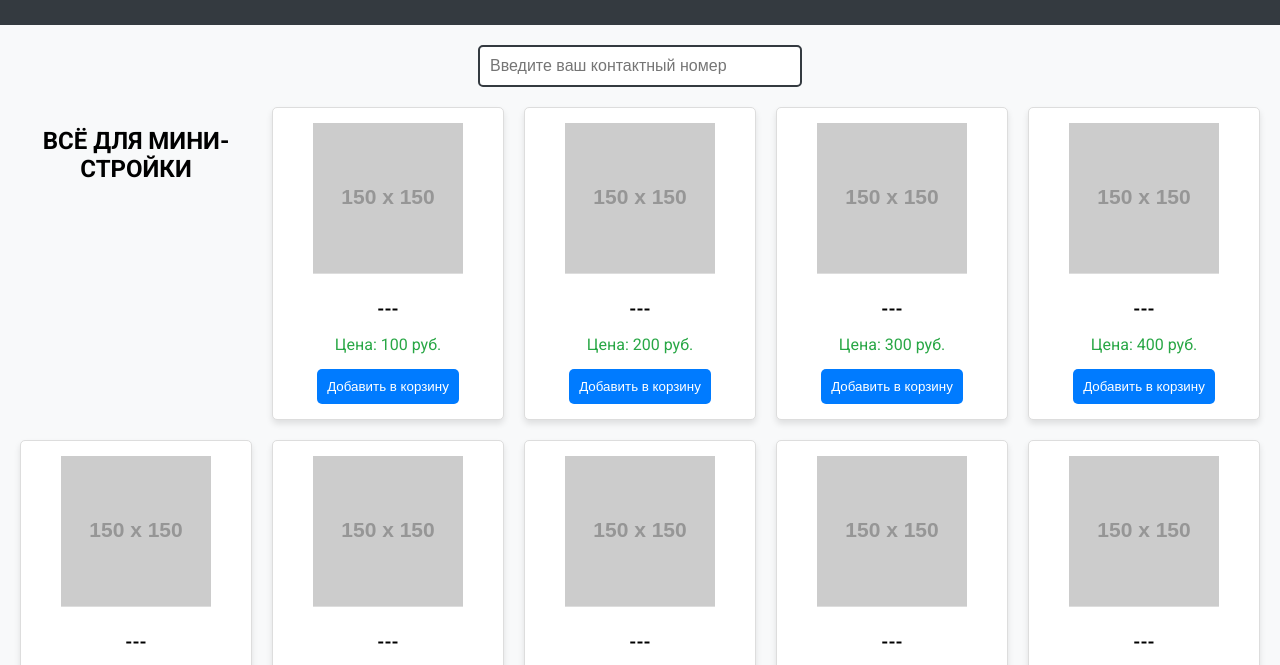
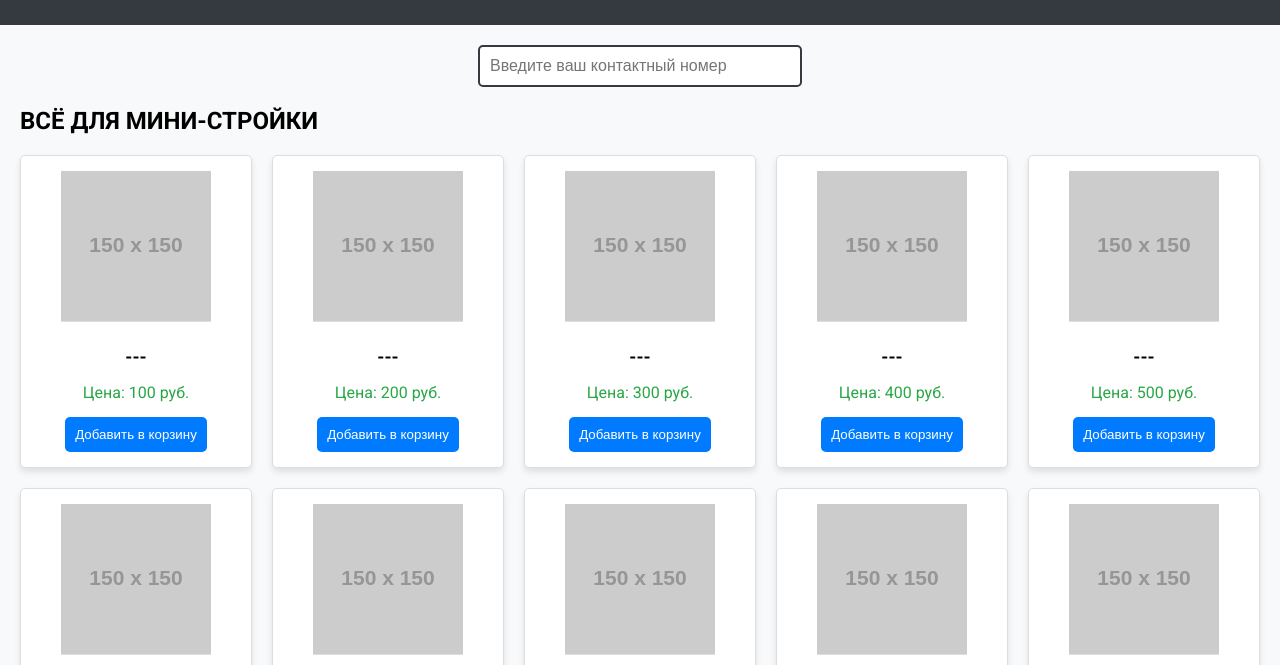
Before and after one commit to Closhade/JoyfulleaF, a plain HTML site: page index.html in a window 1280 px wide. Shown: the part 126-791 px from the top of the page. Drawn offline with Linux system fonts and the light colour scheme; placeholder pictures from the web are drawn by us; a script that the page names is missing.

Commit message:
Update index.html

```diff
--- a/index.html
+++ b/index.html
@@ -18,8 +18,8 @@
         <div class="contact-container">
             <input type="text" id="contact-info" class="contact-input" placeholder="Введите ваш контактный номер">
         </div>
+        <h2 class="section-title">ВСЁ ДЛЯ МИНИ-СТРОЙКИ</h2>
         <section id="products">
-            <h2>ВСЁ ДЛЯ МИНИ-СТРОЙКИ</h2>
             <div class="product">
                 <img src="https://via.placeholder.com/150" alt="Product Image">
                 <h3>---</h3>
```
